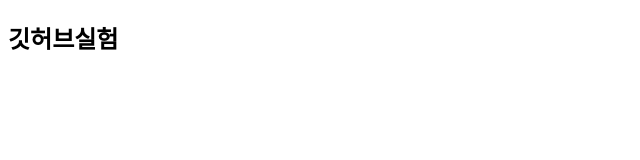
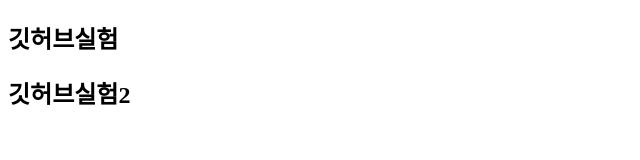
Before and after one commit to winsam003/portfolio, a plain HTML site: page index.html in a window 1280 px wide. Shown: the whole page, without its empty margins (0-640 px from the left). Drawn offline with Linux system fonts and the light colour scheme.

Commit message:
커밋함니다

```diff
--- a/index.html
+++ b/index.html
@@ -8,6 +8,7 @@
 </head>
 <body>
     <h2>깃허브실험</h2>
+    <h2>깃허브실험2</h2>
 
 </body>
 
```
